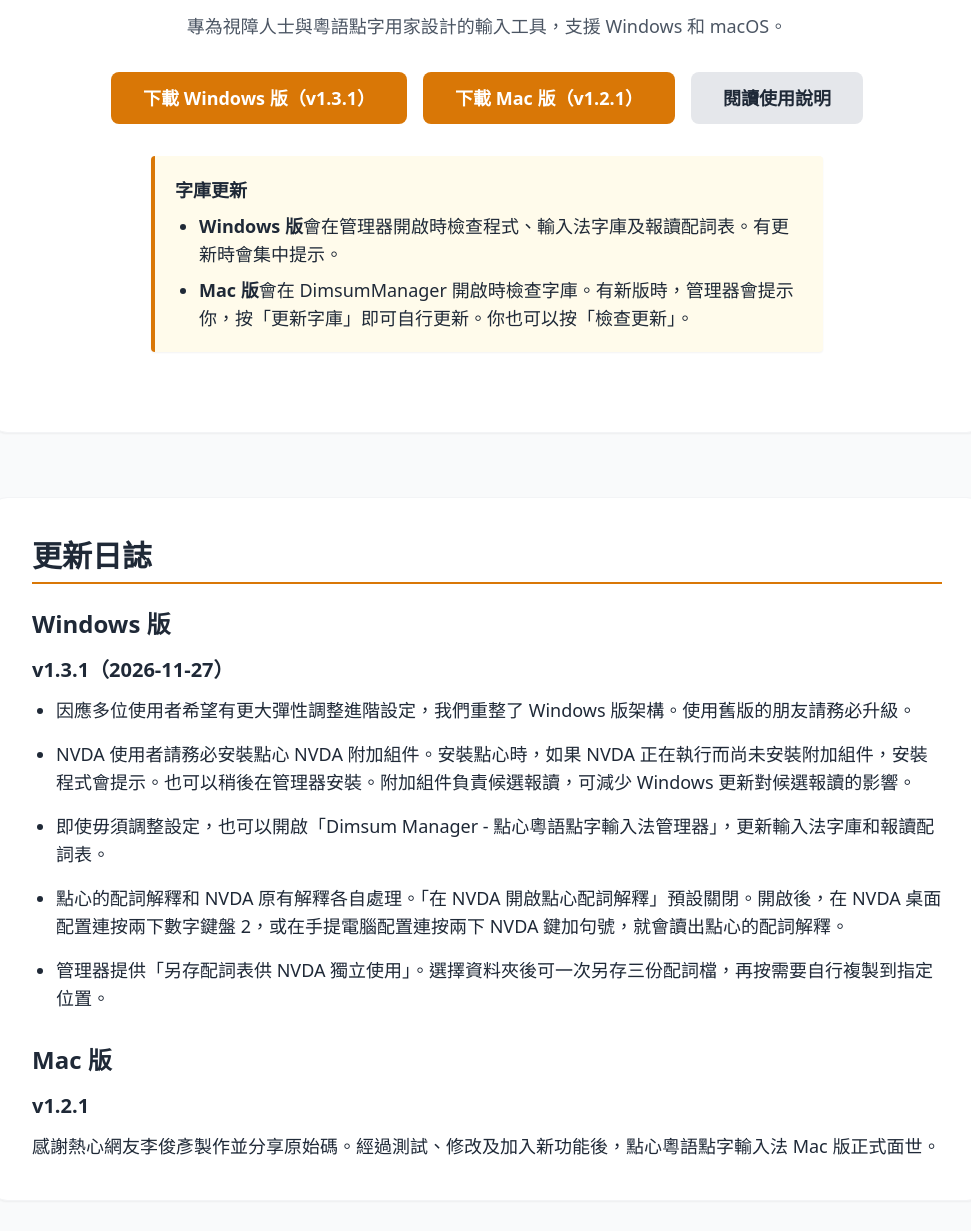
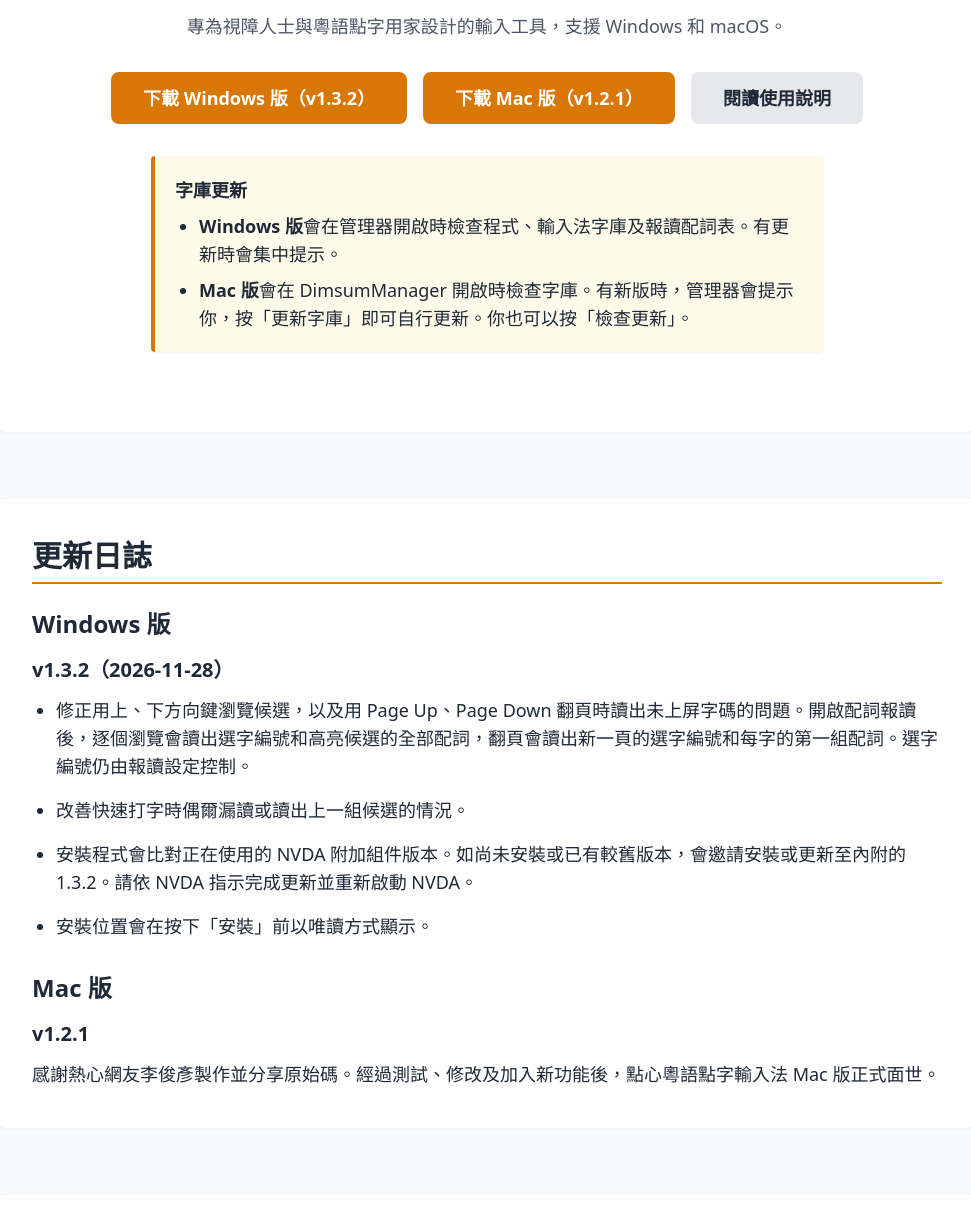
Before and after one commit to dimsumgroup/dimsum-braille-ime, a plain HTML site: page index.html in a window 1280 px wide. Shown: the part 305-1536 px from the top of the page, without its empty margins (153-1124 px from the left). Drawn offline with nearby package versions, Linux system fonts and the light colour scheme.

Commit message:
Update Windows downloads and release notes for 1.3.2

```diff
--- a/index.html
+++ b/index.html
@@ -32,10 +32,11 @@
           "alternateName": "Dimsum Braille IME",
           "description": "專為香港視障人士度身訂做的免費粵語點字輸入工具，採用 Rime 引擎，支援 Windows 10/11 及 NVDA 螢幕閱讀器，收錄完整香港用字、屋邨名稱與日本城市。",
           "url": "https://www.dimsumbrl.work/",
-          "downloadUrl": "https://github.com/dimsumgroup/dimsum-braille-ime/releases/download/v1.3.1/Dimsum_Setup_v1.3.1.exe",
-          "version": "1.1.2",
+          "downloadUrl": "https://github.com/dimsumgroup/dimsum-braille-ime/releases/download/v1.3.2/Dimsum_Setup_v1.3.2.exe",
+          "version": "1.3.2",
           "datePublished": "2026-08-09",
-          "softwareVersion": "1.3.1",
+          "softwareVersion": "1.3.2",
+          "dateModified": "2026-11-28",
           "operatingSystem": "Windows 10, Windows 11",
           "applicationCategory": "UtilitiesApplication",
           "offers": { "@type": "Offer", "price": "0", "priceCurrency": "HKD" },
@@ -222,11 +223,11 @@
                 專為視障人士與粵語點字用家設計的輸入工具，支援 Windows 和 macOS。
             </p>
             <div class="flex flex-wrap justify-center gap-4 mb-8">
-                <a href="https://github.com/dimsumgroup/dimsum-braille-ime/releases/download/v1.3.1/Dimsum_Setup_v1.3.1.exe"
+                <a href="https://github.com/dimsumgroup/dimsum-braille-ime/releases/download/v1.3.2/Dimsum_Setup_v1.3.2.exe"
                    class="bg-primary text-white px-8 py-3 rounded-lg font-bold text-lg hover:bg-amber-700 transition-colors focus:ring-4 focus:ring-amber-300"
-                   aria-label="下載 Windows 版安裝程式 v1.3.1"
+                   aria-label="下載 Windows 版安裝程式 v1.3.2"
                    rel="noopener">
-                    下載 Windows 版（v1.3.1）
+                    下載 Windows 版（v1.3.2）
                 </a>
                 <a href="https://github.com/dimsumgroup/dimsum-braille-ime/releases/download/v1.2.1/Dimsum_mac_v1.2.1.dmg"
                    class="bg-primary text-white px-8 py-3 rounded-lg font-bold text-lg hover:bg-amber-700 transition-colors focus:ring-4 focus:ring-amber-300"
@@ -256,13 +257,12 @@
             <div class="text-gray-800 text-lg space-y-8">
                 <section id="changelog-windows" aria-labelledby="changelog-windows-heading">
                     <h3 id="changelog-windows-heading" class="text-2xl font-bold mb-4">Windows 版</h3>
-                    <h4 class="text-xl font-bold mb-3">v1.3.1（<time datetime="2026-11-27">2026-11-27</time>）</h4>
+                    <h4 class="text-xl font-bold mb-3">v1.3.2（<time datetime="2026-11-28">2026-11-28</time>）</h4>
                     <ul class="list-disc pl-6 space-y-4">
-                        <li>因應多位使用者希望有更大彈性調整進階設定，我們重整了 Windows 版架構。使用舊版的朋友請務必升級。</li>
-                        <li>NVDA 使用者請務必安裝點心 NVDA 附加組件。安裝點心時，如果 NVDA 正在執行而尚未安裝附加組件，安裝程式會提示。也可以稍後在管理器安裝。附加組件負責候選報讀，可減少 Windows 更新對候選報讀的影響。</li>
-                        <li>即使毋須調整設定，也可以開啟「Dimsum Manager - 點心粵語點字輸入法管理器」，更新輸入法字庫和報讀配詞表。</li>
-                        <li>點心的配詞解釋和 NVDA 原有解釋各自處理。「在 NVDA 開啟點心配詞解釋」預設關閉。開啟後，在 NVDA 桌面配置連按兩下數字鍵盤 2，或在手提電腦配置連按兩下 NVDA 鍵加句號，就會讀出點心的配詞解釋。</li>
-                        <li>管理器提供「另存配詞表供 NVDA 獨立使用」。選擇資料夾後可一次另存三份配詞檔，再按需要自行複製到指定位置。</li>
+                        <li>修正用上、下方向鍵瀏覽候選，以及用 Page Up、Page Down 翻頁時讀出未上屏字碼的問題。開啟配詞報讀後，逐個瀏覽會讀出選字編號和高亮候選的全部配詞，翻頁會讀出新一頁的選字編號和每字的第一組配詞。選字編號仍由報讀設定控制。</li>
+                        <li>改善快速打字時偶爾漏讀或讀出上一組候選的情況。</li>
+                        <li>安裝程式會比對正在使用的 NVDA 附加組件版本。如尚未安裝或已有較舊版本，會邀請安裝或更新至內附的 1.3.2。請依 NVDA 指示完成更新並重新啟動 NVDA。</li>
+                        <li>安裝位置會在按下「安裝」前以唯讀方式顯示。</li>
                     </ul>
                 </section>
                 <section id="changelog-mac" aria-labelledby="changelog-mac-heading">
@@ -380,8 +380,8 @@
                 <li class="flex gap-4" itemprop="step" itemscope itemtype="https://schema.org/HowToStep">
                     <span class="flex-shrink-0 w-9 h-9 rounded-full bg-primary text-white font-bold flex items-center justify-center text-base" aria-hidden="true">1</span>
                     <div itemprop="text">
-                        <strong itemprop="name">下載安裝程式</strong>：點擊上方「下載 Windows 版（v1.3.1）」按鈕，或前往
-                        <a href="https://github.com/dimsumgroup/dimsum-braille-ime/releases/tag/v1.3.1" target="_blank" rel="noopener noreferrer" class="text-primary font-bold hover:underline">GitHub 的 Windows 版發行頁</a>
+                        <strong itemprop="name">下載安裝程式</strong>：點擊上方「下載 Windows 版（v1.3.2）」按鈕，或前往
+                        <a href="https://github.com/dimsumgroup/dimsum-braille-ime/releases/tag/v1.3.2" target="_blank" rel="noopener noreferrer" class="text-primary font-bold hover:underline">GitHub 的 Windows 版發行頁</a>
                         取得安裝程式。
                     </div>
                 </li>
@@ -395,7 +395,7 @@
                 </li>
                 <li class="flex gap-4" itemprop="step" itemscope itemtype="https://schema.org/HowToStep">
                     <span class="flex-shrink-0 w-9 h-9 rounded-full bg-primary text-white font-bold flex items-center justify-center text-base" aria-hidden="true">4</span>
-                    <div itemprop="text"><strong itemprop="name">安裝點心 NVDA 附加組件</strong>。如果 NVDA 正在執行而尚未安裝點心附加組件，安裝程式會邀請安裝。選擇「是」，按「完成」後依 NVDA 的指示安裝，再重新啟動 NVDA。</div>
+                    <div itemprop="text"><strong itemprop="name">安裝點心 NVDA 附加組件</strong>。如果 NVDA 正在執行，而點心附加組件尚未安裝或版本較舊，安裝程式會邀請安裝或更新。選擇「是」，按「完成」後依 NVDA 的指示安裝，再重新啟動 NVDA。</div>
                 </li>
                 <li class="flex gap-4" itemprop="step" itemscope itemtype="https://schema.org/HowToStep">
                     <span class="flex-shrink-0 w-9 h-9 rounded-full bg-primary text-white font-bold flex items-center justify-center text-base" aria-hidden="true">5</span>
```
Also changed, not shown: 1 other file.
